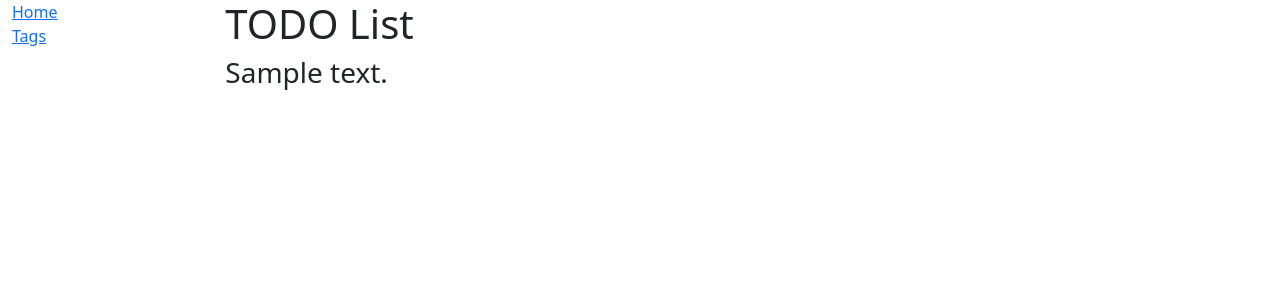
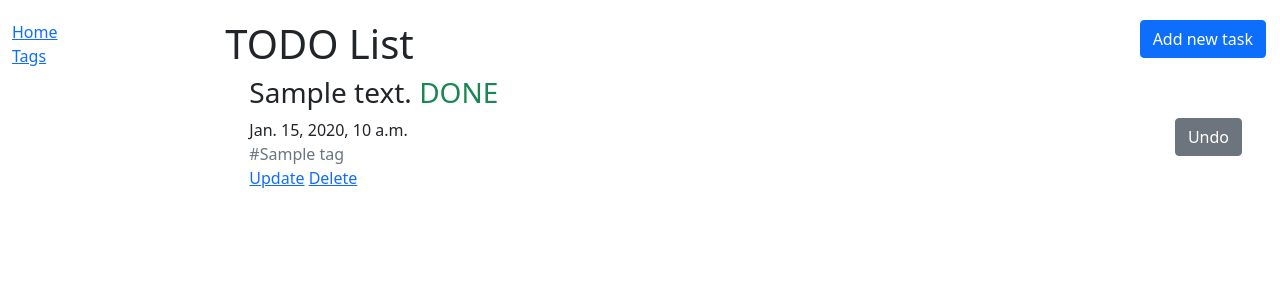
Before and after one commit to KolyaZakharov/-todo-list-site, a Django app: page / in a window 1280 px wide. Shown: the top 300 px of the page. Run offline with Django 4.2, Linux system fonts and the light colour scheme; tables that the repository leaves empty hold one stand-in row (values such as "Sample post").

Commit message:
modified home page

```diff
--- a/templates/base.html
+++ b/templates/base.html
@@ -4,13 +4,18 @@
   <meta charset="UTF-8">
   <meta http-equiv="X-UA-Compatible" content="IE=edge">
   <meta name="viewport" content="width=device-width, initial-scale=1.0">
-  <link href="https://cdn.jsdelivr.net/npm/bootstrap@5.0.2/dist/css/bootstrap.min.css" rel="stylesheet" integrity="sha384-EVSTQN3/azprG1Anm3QDgpJLIm9Nao0Yz1ztcQTwFspd3yD65VohhpuuCOmLASjC" crossorigin="anonymous">
+  <link href="https://cdn.jsdelivr.net/npm/bootstrap@5.0.2/dist/css/bootstrap.min.css"
+        rel="stylesheet"
+        integrity="sha384-EVSTQN3/azprG1Anm3QDgpJLIm9Nao0Yz1ztcQTwFspd3yD65VohhpuuCOmLASjC"
+        crossorigin="anonymous">
+  {% load static %}
+  <link rel="stylesheet" href="{% static 'css/styles.css' %}">
   <title>Tasks</title>
 </head>
 <body>
   <div class="container-fluid">
     <div class="row">
-      <div class="col-2">
+      <div class="col-2 ">
         {% block sidebar %}
           {% include "includes/sidebar.html" %}
         {% endblock %}
--- a/templates/includes/sidebar.html
+++ b/templates/includes/sidebar.html
@@ -1,4 +1,4 @@
 <ul class="sidebar-nav list-group">
   <li><a class="list-item" href="{% url 'tasks:index' %}">Home</a></li>
-  <li><a class="list-item" href="#">Tags</a></li>
+  <li><a class="list-item" href="{% url 'tasks:tags' %}">Tags</a></li>
 </ul>
--- a/templates/tasks/index.html
+++ b/templates/tasks/index.html
@@ -1,9 +1,54 @@
 {% extends "base.html" %}
 
 {% block content %}
-  <h1>TODO List</h1>
+  <h1>
+    TODO List
+    <a href="#" class="btn btn-primary link-to-page"> Add new task</a>
+  </h1>
   {% for task in task_list %}
-    <h3>{{ task }}</h3>
+    <div class="contaner-fluid">
+      {% if task.is_complete %}
+      <div class="container form-group">
+        <h3>
+          {{ task }}
+          <span class="text-success text-uppercase ">Done</span>
+        </h3>
+
+        <a href="#" class="btn btn-secondary link-to-page"> Undo </a>
+        {{ task.datetime }}
+      </div>
+
+    {% else %}
+      <div class="container">
+        <h3>
+          {{ task }}
+          <span class="text-danger text-uppercase">Not done</span>
+        </h3>
+        <a href="#" class="btn btn-success link-to-page"> Complete</a>
+        {{ task.datetime }}
+      </div>
+
+      {% if task.deadline %}
+        <div class="container text-warning">deadline:  {{ task.deadline }}</div>
+      {% endif %}
+
+    {% endif %}
+      {% if task.tag %}
+        <div class="container">
+          {% for tag in task.tag.all %}
+          <span class="text-muted">#{{tag }}</span>
+          {% endfor %}
+        </div>
+
+      {% endif %}
+      <div class="container">
+        <a href="#">Update</a>
+        <a href="#">Delete</a>
+      </div>
+
+    </div>
+    <br>
+    <br>
 
   {% endfor %}
 {% endblock %}
```
